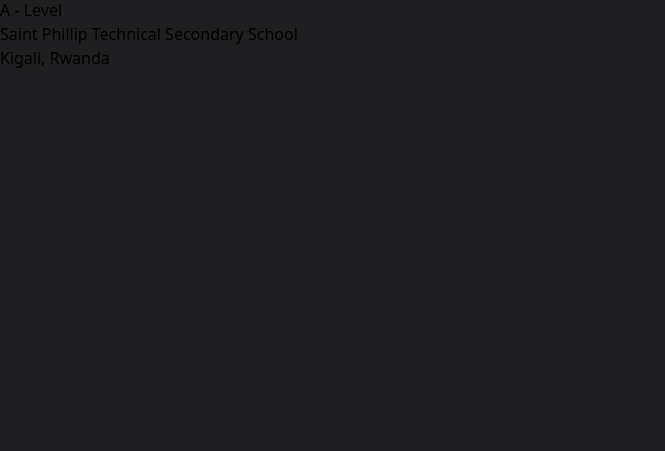
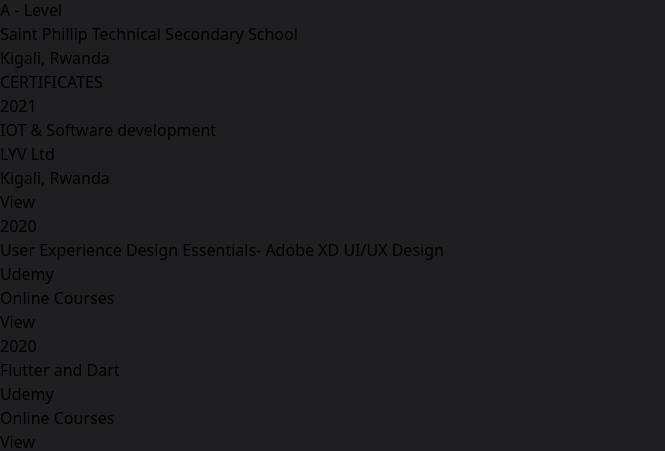
Before and after one commit to symplice-nunu/symplice-portfolio, a React (Vite) app: page / in a window 1280 px wide. Shown: the part 2686-3137 px from the top of the page, without its empty margins (0-665 px from the left). Before the commit the page ends 2756 px from the top, so only its background shows below. Built offline with nearby package versions, Linux system fonts and the light colour scheme.

Commit message:
feat: creating certification section

```diff
--- a/src/Components/Resume.jsx
+++ b/src/Components/Resume.jsx
@@ -1,4 +1,5 @@
 import React from 'react'
+import Certificates from './Sections/Certificates'
 
 function Resume() {
   return (
@@ -61,6 +62,7 @@
             </div>
             </div>
         </div>
+        <Certificates />
     </div>
   )
 }
--- /dev/null
+++ b/src/Components/Sections/Certificates.jsx
@@ -0,0 +1,39 @@
+import React from 'react'
+
+const Certificates = () => {
+  return (
+    <div>
+        <div className='text-white border my-12 w-[160px] py-2 px-7 rounded-3xl'>CERTIFICATES</div>
+        <div>
+            <div className='mt-[-11px] text-gray-400'>2021</div>
+            <div className='text-white text-[35px] mt-2'>IOT & Software development</div>
+            <div className='flex justify-between'>
+            <div className='text-gray-400'>LYV Ltd</div>
+            <div className='text-gray-400'>Kigali, Rwanda</div>
+            </div>
+            <div className='text-white border my-4 w-[100px] py-2 px-7 rounded-3xl hover:bg-[#8be88d] hover:text-black hover:border-[#8be88d]'>View</div>
+            </div>
+            <div>
+            <div className='mt-[51px] text-gray-400'>2020</div>
+            <div className='text-white text-[35px] mt-2'>User Experience Design Essentials- Adobe XD UI/UX Design</div>
+            <div className='flex justify-between'>
+            <div className='text-gray-400'>Udemy</div>
+            <div className='text-gray-400'>Online Courses</div>
+            </div>
+            <div className='text-white border my-4 w-[100px] py-2 px-7 rounded-3xl hover:bg-[#8be88d] hover:text-black hover:border-[#8be88d]'>View</div>
+            </div>
+            <div>
+            <div className='mt-[51px] text-gray-400'>2020</div>
+            <div className='text-white text-[35px] mt-2'>Flutter and Dart</div>
+            <div className='flex justify-between'>
+            <div className='text-gray-400'>Udemy</div>
+            <div className='text-gray-400'>Online Courses</div>
+            </div>
+            <div className='text-white border my-4 w-[100px] py-2 px-7 rounded-3xl hover:bg-[#8be88d] hover:text-black hover:border-[#8be88d]'>View</div>
+            </div>
+
+    </div>
+  )
+}
+
+export default Certificates
```
